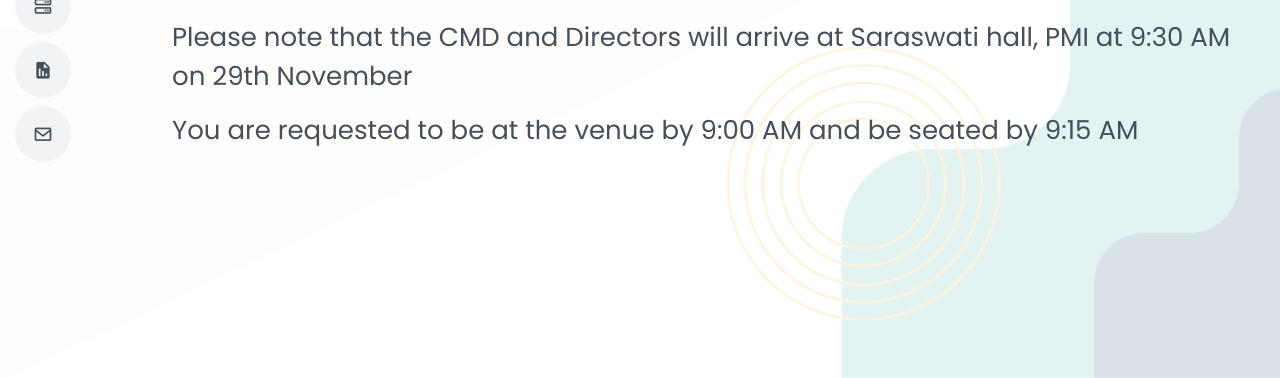
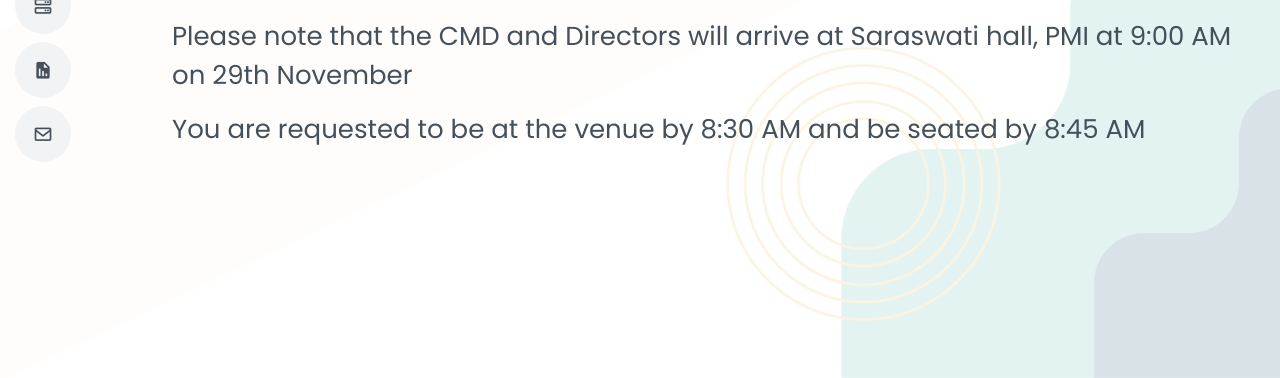
Before and after one commit to subinabid/pm23, a Django app: template register/templates/register/view.html in a window 1280 px wide. Shown: the part 422-800 px from the top of the page. Run offline with Django 4.2, Linux system fonts and the light colour scheme; the template is opened without the code that fills it, so the values that code supplies are empty; some libraries are stand-ins or nearby versions.

Commit message:
Schedule Change

```diff
--- a/register/templates/register/view.html
+++ b/register/templates/register/view.html
@@ -8,7 +8,7 @@
     <p>{{registered.invitee}}, You have successfully Registered</p>
     <p>Arrival : {{registered.arrival_date}} </p>
     <p>Departure : {{registered.departure_date}}</p>
-    <p>Please note that the CMD and Directors will arrive at Saraswati hall, PMI at 9:30 AM on 29th November</p>
-    <p>You are requested to be at the venue by 9:00 AM and be seated by 9:15 AM</p>
+    <p>Please note that the CMD and Directors will arrive at Saraswati hall, PMI at 9:00 AM on 29th November</p>
+    <p>You are requested to be at the venue by 8:30 AM and be seated by 8:45 AM</p>
 </div>
 {% endblock %}
```
